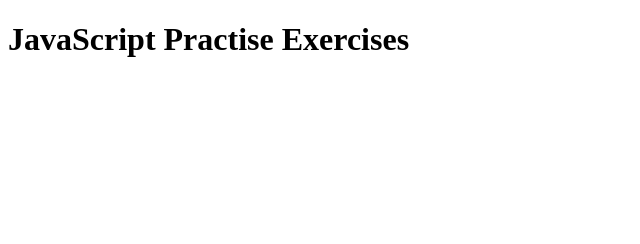
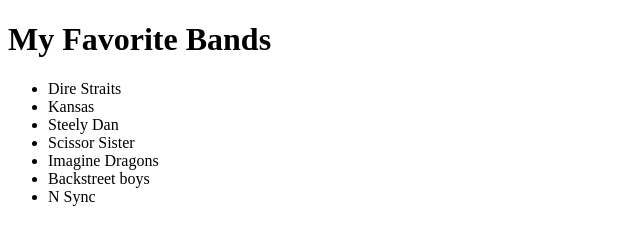
Before and after one commit to buonviagio/PROJEKTE, a plain HTML site: page JavaScript/index.html in a window 1280 px wide. Shown: the whole page, without its empty margins (0-640 px from the left). Drawn offline with Linux system fonts and the light colour scheme.

Commit message:
Exercise 27

```diff
--- a/JavaScript/index.html
+++ b/JavaScript/index.html
@@ -3,10 +3,13 @@
 <head>
     <meta charset="UTF-8">
     <meta name="viewport" content="width=device-width, initial-scale=1.0">
-    <title>JS</title>
+    <title>JS Practise Exercises</title>
 </head>
 <body>
-    <h1>JavaScript Practise Exercises</h1>
-    <script src="javascript/main.js"></script>
+    <h1>My Favorite Bands</h1>
+    <!-- <h1>JavaScript Practise Exercises</h1> -->
+     <ul id="band-list"></ul>
+    <script src="javascript/main.js">
+    </script>
 </body>
 </html>
--- a/JavaScript/javascript/main.js
+++ b/JavaScript/javascript/main.js
@@ -124,10 +124,10 @@
     if (typeof triangle.a != "number" || typeof triangle.b != "number" || typeof triangle.c != "number") {
         console.log("Triangle can be defined only with numbers");
 
-    } else if (triangle.a == triangle.b && triangle.a == triangle.c) {
+    } else if (triangle.a === triangle.b && triangle.a === triangle.c) {
         /* must be all sides equals */
         console.log("Triangle is Equilateral");
-    } else if (triangle.a == triangle.b || triangle.a == triangle.c || triangle.b == triangle.c) {
+    } else if (triangle.a === triangle.b || triangle.a === triangle.c || triangle.b === triangle.c) {
         /* must be two sides equals */
         console.log("Triangle is Isosceles");
     } else {
@@ -205,7 +205,7 @@
 const functionFromExercise19 = (number) => {
     console.log("Initial Number = ", number)
     let reverseNumber = "";
-    let counter = 5;
+    //let counter = 5;
     while (number > 0) {
         reverseNumber += number % 10;
         /** i used math.floor in order to save number after deviden with out rest */
@@ -235,7 +235,6 @@
     array.sort((a, b) => a.localeCompare(b));
     console.log(array.join(""));
 }
-
 functionFromExercise20(x);
 
 /**Exercise 21
@@ -359,3 +358,25 @@
 }
 var arr = [3,6,67,6,23,11,100,8,93,0,17,24,7,1,33,45,28,33,23,12,99,100,7];
 functionFromExercise26(arr);
+
+/**
+ * Exercise 27
+Write a function called myBandList() that will list your favorite bands.
+Start with an empty HTML page that contains a level 1 heading "My Favorite Bands" and an empty unordered list with ID band-list.
+Your function should use the JavaScript DOM to create li elements
+ and add them to the unordered list, with each li element being a string in an array.
+For example, if I call:
+myBandList(['Dire Straits', 'Kansas', 'Steely Dan']);
+The function will add three list items to the unordered list.
+ */
+
+const myBandList = (array) => {
+    let linkToUl = document.querySelector("ul");
+    for (let index = 0; index < array.length; index++) {
+        let liElement = document.createElement("li");
+        liElement.textContent = array[index];
+        linkToUl.appendChild(liElement);
+    }
+}
+
+myBandList(['Dire Straits', 'Kansas', 'Steely Dan', 'Scissor Sister', 'Imagine Dragons', 'Backstreet boys', 'N Sync', ]);
```
